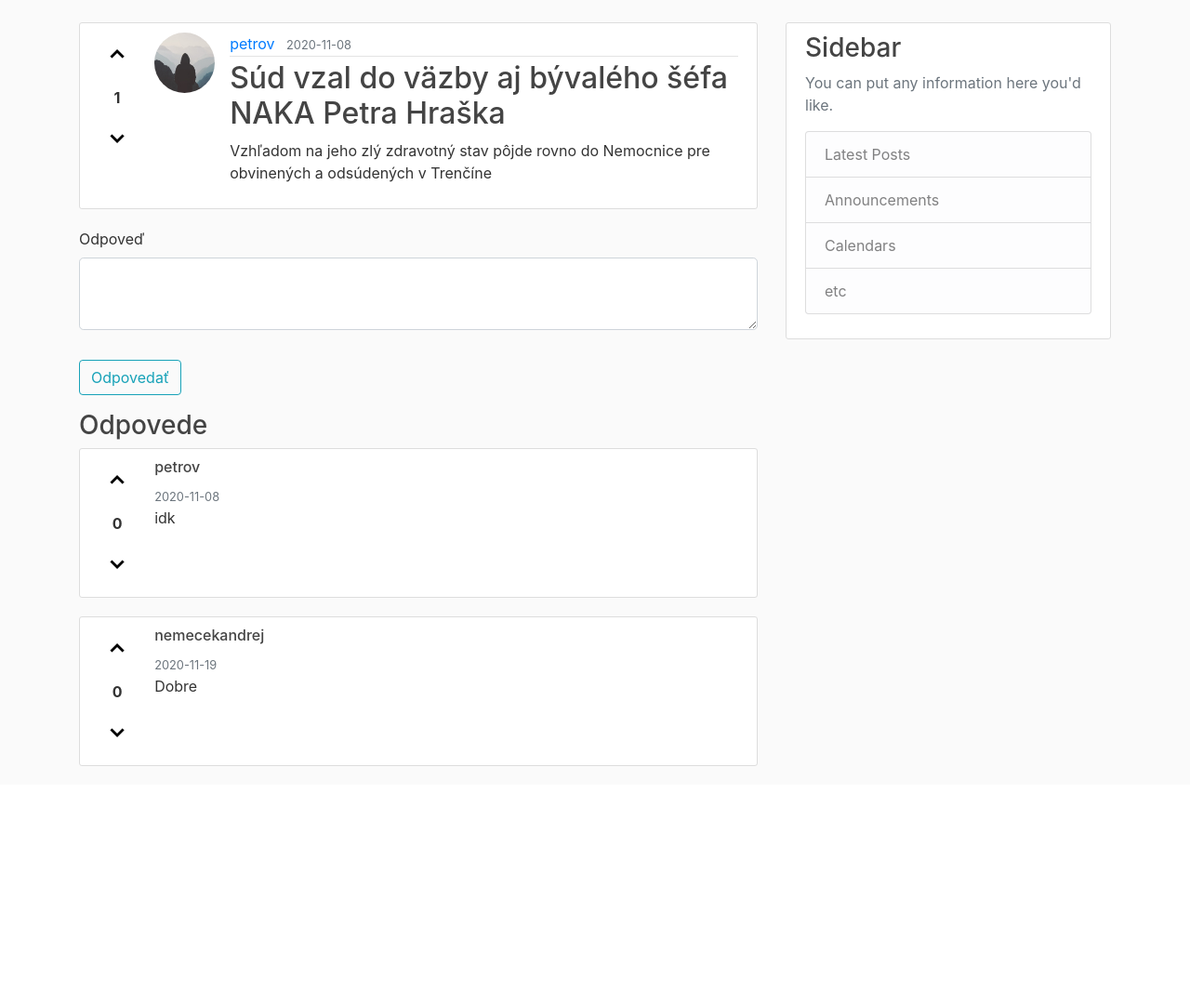
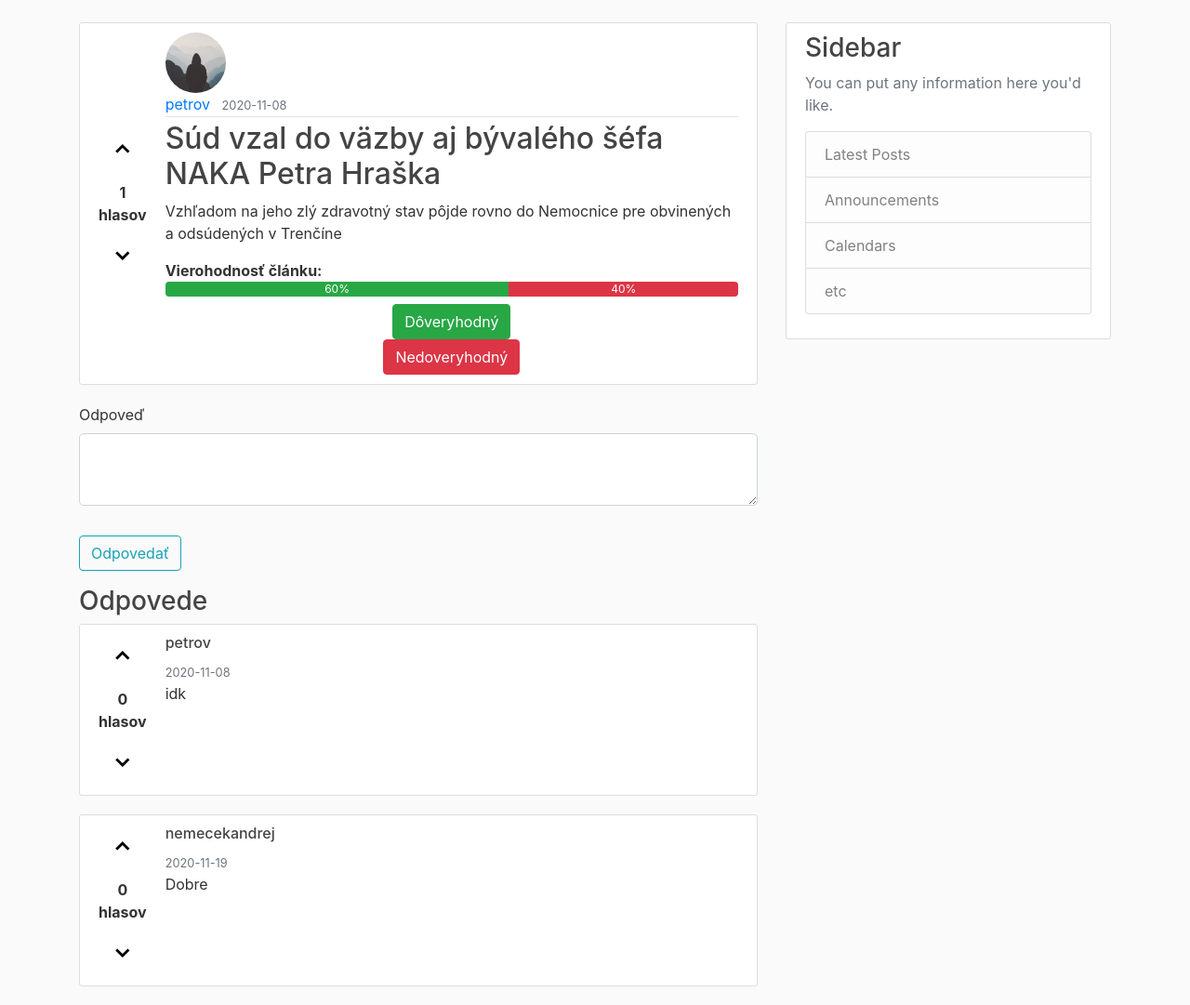
Before and after one commit to xpetrov/nove_media, a Flask app: page /post/1 in a window 1280 px wide. Shown: the part 56-1137 px from the top of the page at 93% size. Before the commit the page ends 880 px from the top, so only its background shows below. Run offline with Flask 2, Linux system fonts and the light colour scheme; data comes from the database, SQL or seed files in the repository; both versions use the stored data as it was after the commit; some libraries are stand-ins or nearby versions.

Commit message:
Doveryhodnost

```diff
--- a/application/posts/routes.py
+++ b/application/posts/routes.py
@@ -61,7 +61,7 @@ def upvote_post(post_id):
     like = PostLike(user=current_user, post=post, is_upvote=True)
     db.session.add(like)
     db.session.commit()
-    return redirect(url_for('main.home'))
+    return redirect(url_for('posts.post', post_id=post.id))
 
 
 @posts.route('/post/<int:post_id>/downvote', methods=['POST'])
@@ -71,7 +71,7 @@ def downvote_post(post_id):
     like = PostLike(user=current_user, post=post, is_upvote=False)
     db.session.add(like)
     db.session.commit()
-    return redirect(url_for('main.home'))
+    return redirect(url_for('posts.post', post_id=post.id))
 
 
 @posts.route('/post/<int:post_id>/update', methods=['GET', 'POST'])
--- a/application/static/main.css
+++ b/application/static/main.css
@@ -86,11 +86,17 @@ a.article-title:hover {
 
 .votes {
   padding-right: 20px;
+  align-self: center;
+  text-align: center;
 }
 
 .votes * {
   display: block;
   text-align: center;
+}
+
+.votes svg {
+  display: inline;
 }
 
 .votes button {
@@ -99,4 +105,6 @@ a.article-title:hover {
   font-size: 25px;
   font-weight: 700;
   padding: 10px;
+  margin: 0;
+  display: inline;
 }
--- a/application/templates/post.html
+++ b/application/templates/post.html
@@ -7,16 +7,16 @@
       <button>&#8963;</button>
       {% endif %}
     </form>
-    <strong>{{ post.votes }}</strong>
+    <strong>{{ post.votes }}<br>hlasov</strong>
     <form action="{{ url_for('posts.downvote_post', post_id=post.id) }}" method="post">
       {% if post.can_downvote %}
       <button>&#8964;</button>
       {% endif %}
     </form>
   </div>
-  <img class="rounded-circle article-img"
-    src="{{ url_for('static', filename='profile_pics/' + post.author.image_file) }}">
   <div class="media-body">
+    <img class="rounded-circle article-img"
+      src="{{ url_for('static', filename='profile_pics/' + post.author.image_file) }}">
     <div class="article-metadata">
       <a class="mr-2"
         href="{{ url_for('users.user_posts', username=post.author.username) }}">{{ post.author.username }}</a>
@@ -32,6 +32,19 @@
     </div>
     <h2 class="article-title">{{ post.title }}</h2>
     <p class="article-content">{{ post.content }}</p>
+    <strong>Vierohodnosť článku:</strong>
+    <div class="progress mb-2">
+      <div class="progress-bar bg-success" role="progressbar" style="width: 60%" aria-valuemax="100">60%</div>
+      <div class="progress-bar bg-danger" role="progressbar" style="width: 40%" aria-valuemax="100">40%</div>
+    </div>
+    <div class="text-center">
+      <form action="{{ url_for('posts.true_post', post_id=post_id) }}" method="post">
+        <button type="button" class="btn btn-success">Dôveryhodný</button>
+      </form>
+      <form action="{{ url_for('posts.false_post', post_id=post_id) }}" method="post">
+        <button type="button" class="btn btn-danger">Nedoveryhodný</button>
+      </form>
+    </div>
   </div>
 </article>
 
@@ -70,12 +83,22 @@
         <button>&#8963;</button>
         {% endif %}
       </form>
-      <strong>{{ comment.votes }}</strong>
+      <strong>{{ comment.votes }}<br>hlasov</strong>
       <form action="{{ url_for('posts.downvote_comment', post_id=post_id, comment_id=comment.id) }}" method="post">
         {% if comment.can_downvote %}
         <button>&#8964;</button>
         {% endif %}
       </form>
+      {% if comment.votes > 0 %}
+      <div class="text-success text-center">
+        <svg width="2em" height="2em" viewBox="0 0 16 16" class="bi bi-check-circle-fill" fill="currentColor"
+          xmlns="http://www.w3.org/2000/svg">
+          <path fill-rule="evenodd"
+            d="M16 8A8 8 0 1 1 0 8a8 8 0 0 1 16 0zm-3.97-3.03a.75.75 0 0 0-1.08.022L7.477 9.417 5.384 7.323a.75.75 0 0 0-1.06 1.06L6.97 11.03a.75.75 0 0 0 1.079-.02l3.992-4.99a.75.75 0 0 0-.01-1.05z">
+          </path>
+        </svg>
+      </div>
+      {% endif %}
     </div>
     <div>
       <h6>{{ comment.author.username }}</h6>
```
Also changed, not shown: application/templates/home.html (+1 -11 lines), application/site.db.
